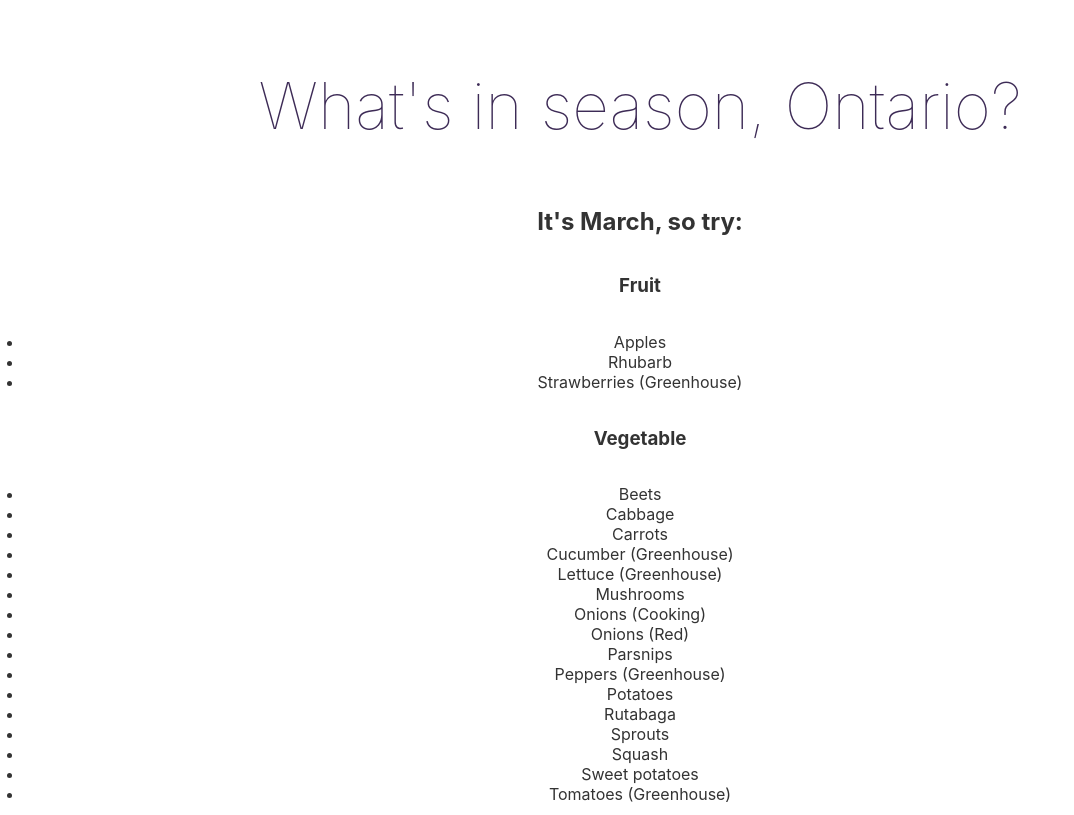
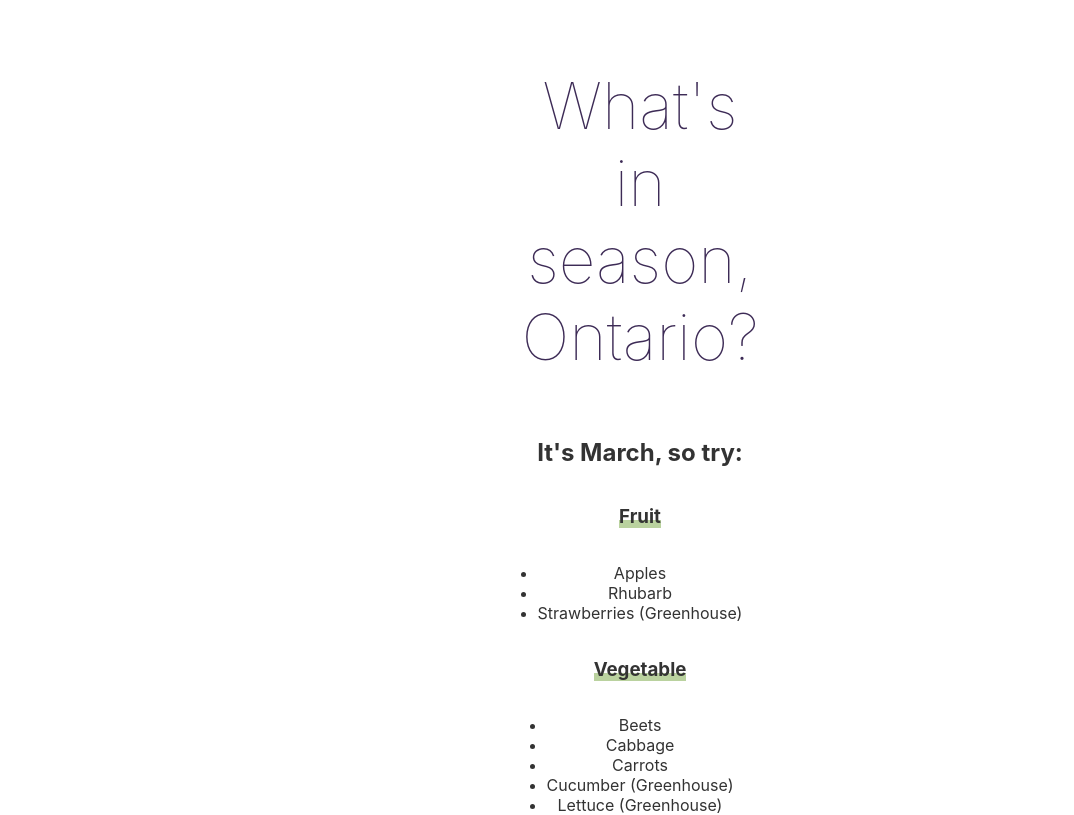
Before and after one commit to andreidobrinski/produce-in-season, a Svelte app: page / in a window 1280 px wide. Shown: the top 815 px of the page, without its empty margins (0-1074 px from the left). Built offline with nearby package versions, Linux system fonts and the light colour scheme.

Commit message:
fix button styles

```diff
--- a/src/App.svelte
+++ b/src/App.svelte
@@ -29,6 +29,7 @@
   main {
     display: flex;
     flex-direction: column;
+    align-items: center;
     text-align: center;
     padding: 1em;
     max-width: 240px;
@@ -41,12 +42,6 @@
     font-weight: 100;
   }
 
-  @media (min-width: 640px) {
-    main {
-      max-width: none;
-    }
-  }
-
   :root {
     --purple: rgb(61, 43, 86);
     --blue: rgb(44, 73, 127);
@@ -54,6 +49,6 @@
     --green: rgb(186, 210, 159);
     --lightGreen: rgb(204, 245, 172);
     --shadowColour: var(--green);
-    --boxShadow: (box-shadow: inset 0 -8px 0 0 var(--colour));
+    --boxShadow: inset 0 -8px 0 0 var(--shadowColour);
   }
 </style>
--- a/src/ProduceList.svelte
+++ b/src/ProduceList.svelte
@@ -27,6 +27,7 @@
 
   h3 {
     text-transform: capitalize;
+    box-shadow: var(--boxShadow);
   }
 
   button {
@@ -34,5 +35,6 @@
     background-color: transparent;
     padding: 0;
     margin: 0;
+    cursor: pointer;
   }
 </style>
```
